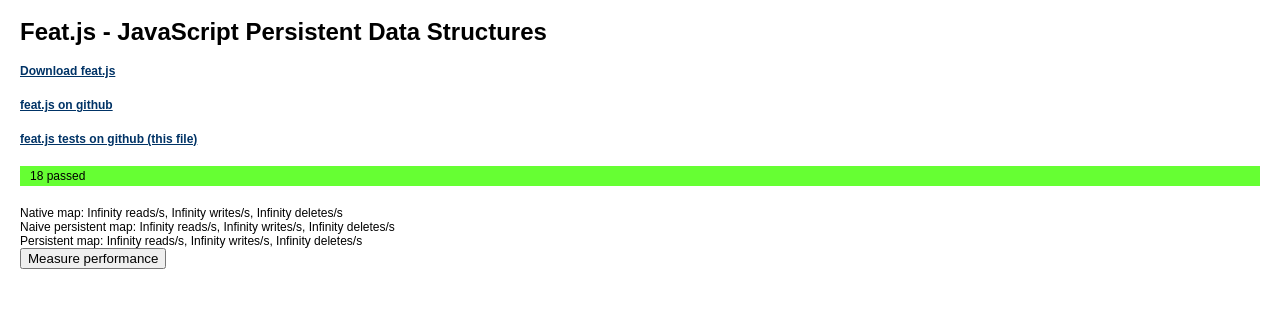
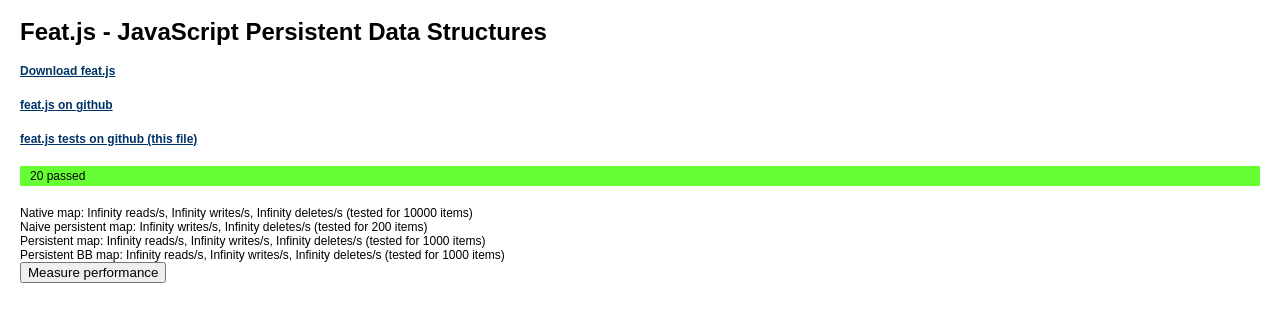
Before and after one commit to josef-jelinek/cofy, a plain HTML site: page tests/test-feat.html in a window 1280 px wide. Both pictures are taken after a click on the button "Measure performance". Drawn offline with Linux system fonts and the light colour scheme.

Commit message:
working bb-tree map

```diff
--- a/lang/feat-bb-map.js
+++ b/lang/feat-bb-map.js
@@ -11,7 +11,11 @@ var FEAT_BB = (function (nil) {
     return freeze_object({ key: key, val: val, lev: lev, lo: lo, hi: hi });
   };
 
-  var go_lo = function (node, lt) { return lt && lt(key, node.key) || !lt && key < node.key; };
+  var with_lev = function (node, lev) { return new_node(node.key, node.val, lev, node.lo, node.hi); };
+  var with_lo_hi = function (node, lo, hi) { return new_node(node.key, node.val, node.lev, lo, hi); };
+  var with_lo = function (node, lo) { return lo === node.lo ? node : with_lo_hi(node, lo, node.hi); };
+  var with_hi = function (node, hi) { return hi === node.hi ? node : with_lo_hi(node, node.lo, hi); };
+  var go_lo = function (node, key, lt) { return lt && lt(key, node.key) || !lt && key < node.key; };
 
   var has = function (node, key, lt) {
     while (node) {
@@ -32,23 +36,48 @@ var FEAT_BB = (function (nil) {
   };
 
   var put = function (node, key, val, lt) {
+    if (!node)
+      return new_node(key, val, 0);
+    if (key === node.key)
+      return val === node.val ? node : new_node(key, val, node.lev, node.lo, node.hi);
+    node = go_lo(node, key, lt) ? skew(node, put(node.lo, key, val, lt)) : skew(with_hi(node, put(node.hi, key, val, lt)));
+    return split(node);
   };
 
   var rm = function (node, key, lt) {
+    if (node) {
+      var lo = node.lo, hi = node.hi, hi_lo, lev = node.lev;
+      if (key === node.key) {
+        if (!lo || !hi)
+          return lo || hi;
+        for (hi_lo = hi; hi_lo.lo; hi_lo = hi_lo.lo) ; // find replacement
+        node = new_node(hi_lo.key, hi_lo.val, lev, lo, hi = rm(hi, hi_lo.key, lt));
+      } else {
+        node = go_lo(node, key, lt) ? with_lo(node, lo = rm(lo, key, lt)) : with_hi(node, hi = rm(hi, key, lt));
+      }
+      if (lo && lo.lev < lev - 1 || hi && hi.lev < lev - 1) {
+        node = new_node(node.key, node.val, lev - 1, lo, hi && hi.lev > lev ? with_lev(hi, lev - 1) : hi);
+        node = skew(node);
+        if (node.hi)
+          node = with_hi(node, skew(node.hi));
+        if (node.hi && node.hi.hi)
+          node = with_hi(node, with_hi(node.hi, skew(node.hi.hi)));
+        node = split(node);
+        if (node.hi)
+          node = with_hi(node, split(node.hi));
+      }
+    }
+    return node;
   };
 
-  var skew = function (node) {
-    if (!node || !node.lo || node.lev > node.lo.lev)
-      return node;
-    var lo = node.lo, new_hi = new_node(node.key, node.val, node.lev, lo.hi, node.hi);
-    return new_node(lo.key, lo.val, lo.lev, lo.lo, new_hi);
+  var skew = function (node, lo) {
+    lo = lo || node.lo;
+    return !lo || node.lev > lo.lev ? with_lo(node, lo) : with_hi(lo, with_lo(node, lo.hi));
   };
 
   var split = function (node) {
-    if (!node || !node.hi || !node.hi.hi || node.lev > node.hi.hi.lev)
-      return node;
-    var hi = node.hi, new_lo = new_node(node.key, node.val, node.lev, node.lo, hi.lo);
-    return new_node(hi.key, hi.val, hi.lev + 1, new_lo, hi.hi);
+    var hi = node.hi;
+    return !hi || !hi.hi || node.lev > hi.hi.lev ? node : new_node(hi.key, hi.val, hi.lev + 1, with_hi(node, hi.lo), hi.hi);
   };
 
   var keys = function (node, a) {
--- a/tests/test-feat.html
+++ b/tests/test-feat.html
@@ -68,7 +68,14 @@
             for (i = 0; i < a.length; i++)
               map1 = map1.assoc(a[i], i + 1);
             var map2 = map1;
-            for (i = 0; i < a.length; i++)
+            for (i = 0; i < a.length / 2 | 0; i++)
+              map2 = map2.dissoc(a[i]);
+            this.isSame(map2.count(), a.length / 2 | 0);
+            for (i = 0; i < a.length / 2 | 0; i++)
+              this.isUndefined(map2.get(a[i]));
+            for (i = a.length / 2 | 0; i < a.length; i++)
+              this.isSame(map2.get(a[i]), i + 1);
+            for (i = a.length / 2 | 0; i < a.length; i++)
               map2 = map2.dissoc(a[i]);
             this.isSame(map1.count(), a.length);
             this.isSame(map2.count(), 0);
@@ -138,7 +145,13 @@
             for (i = 0; i < a.length; i++)
               map1 = map1.assoc(a[i], i + 1);
             var map2 = map1;
-            for (i = 0; i < a.length; i++)
+            for (i = 0; i < a.length / 2 | 0; i++)
+              map2 = map2.dissoc(a[i]);
+            for (i = 0; i < a.length / 2 | 0; i++)
+              this.isUndefined(map2.get(a[i]));
+            for (i = a.length / 2 | 0; i < a.length; i++)
+              this.isSame(map2.get(a[i]), i + 1);
+            for (i = a.length / 2 | 0; i < a.length; i++)
               map2 = map2.dissoc(a[i]);
             for (i = 0; i < a.length; i++)
               this.isSame(map1.get(a[i]), i + 1);
@@ -163,12 +176,51 @@
             for (i = 0; i < a.length; i++)
               map1 = FEAT.assoc(map1, a[i], i + 1);
             var map2 = map1;
-            for (i = 0; i < a.length; i++)
+            for (i = 0; i < a.length / 2 | 0; i++)
+              map2 = FEAT.dissoc(map2, a[i]);
+            for (i = 0; i < a.length / 2 | 0; i++)
+              this.isUndefined(map2[a[i]]);
+            for (i = a.length / 2 | 0; i < a.length; i++)
+              this.isSame(map2[a[i]], i + 1);
+            for (i = a.length / 2 | 0; i < a.length; i++)
               map2 = FEAT.dissoc(map2, a[i]);
             for (i = 0; i < a.length; i++)
               this.isSame(map1[a[i]], i + 1);
             for (i = 0; i < a.length; i++)
               this.isUndefined(map2[a[i]]);
+          }
+        },
+        bb_map: {
+          adding_items: function () {
+            var i, a = ['y', 'a', 'c', 'z', 'b', 'x'];
+            var map1 = FEAT_BB.map();
+            var map2 = map1;
+            for (i = 0; i < a.length; i++)
+              map2 = map2.assoc(a[i], i + 1);
+            this.isNotSame(map1, map2);
+            for (i = 0; i < a.length; i++)
+              this.isUndefined(map1.get(a[i]));
+            for (i = 0; i < a.length; i++)
+              this.isSame(map2.get(a[i]), i + 1);
+          },
+          removing_items: function () {
+            var i, a = ['c', 'z', 'y', 'a', 'x', 'b'];
+            var map1 = FEAT_BB.map();
+            for (i = 0; i < a.length; i++)
+              map1 = map1.assoc(a[i], i + 1);
+            var map2 = map1;
+            for (i = 0; i < a.length / 2 | 0; i++)
+              map2 = map2.dissoc(a[i]);
+            for (i = 0; i < a.length / 2 | 0; i++)
+              this.isUndefined(map2.get(a[i]));
+            for (i = a.length / 2 | 0; i < a.length; i++)
+              this.isSame(map2.get(a[i]), i + 1);
+            for (i = a.length / 2 | 0; i < a.length; i++)
+              map2 = map2.dissoc(a[i]);
+            for (i = 0; i < a.length; i++)
+              this.isSame(map1.get(a[i]), i + 1);
+            for (i = 0; i < a.length; i++)
+              this.isUndefined(map2.get(a[i]));
           }
         },
         vector: {}
@@ -186,9 +238,11 @@
   <div id="time1"></div>
   <div id="time2"></div>
   <div id="time3"></div>
+  <div id="time4"></div>
   <div><button onclick="measure();">Measure performance</button></div>
   <script src="../tools/test.js"></script>
   <script src="../lang/feat.js"></script>
+  <script src="../lang/feat-bb-map.js"></script>
   <script>
     function time(f) {
       var time = new Date().getTime();
@@ -212,11 +266,11 @@
         for (i = 0; i < n; i++)
           delete o['a' + i];
       }));
-      return 'Native map: ' + rd + ' reads/s, ' + wr + ' writes/s, ' + rm + ' deletes/s';
+      return 'Native map: ' + rd + ' reads/s, ' + wr + ' writes/s, ' + rm + ' deletes/s (tested for ' + n + ' items)';
     }
 
     function time_naive() {
-      var i, t = 0, n = 1000, map = FEAT.nap();
+      var i, t = 0, n = 200, map = FEAT.nap();
       var wr = Math.round(n * 1000 / time(function () {
         for (i = 0; i < n; i++)
           map = map.assoc('a' + i * 113 % n, i);
@@ -231,7 +285,7 @@
         for (i = 0; i < n; i++)
           map = map.dissoc('a' + i);
       }));
-      return 'Naive persistent map: ' + rd + ' reads/s, ' + wr + ' writes/s, ' + rm + ' deletes/s';
+      return 'Naive persistent map: ' + wr + ' writes/s, ' + rm + ' deletes/s (tested for ' + n + ' items)';
     }
 
     function time_persistent() {
@@ -250,7 +304,26 @@
         for (i = 0; i < n; i++)
           map = map.dissoc('a' + i);
       }));
-      return 'Persistent map: ' + rd + ' reads/s, ' + wr + ' writes/s, ' + rm + ' deletes/s';
+      return 'Persistent map: ' + rd + ' reads/s, ' + wr + ' writes/s, ' + rm + ' deletes/s (tested for ' + n + ' items)';
+    }
+
+    function time_bb_persistent() {
+      var i, t = 0, n = 1000, map = FEAT_BB.map();
+      var wr = Math.round(n * 1000 / time(function () {
+        for (i = 0; i < n; i++)
+          map = map.assoc('a' + i * 113 % n, i);
+        for (i = 0; i < n; i++)
+          map = map.assoc('a' + i * 113 % n, i + 1);
+      }));
+      var rd = Math.round(n * 1000 / time(function () {
+        for (i = 0; i < n; i++)
+          t += map.get('a' + i);
+      }));
+      var rm = Math.round(n * 1000 / time(function () {
+        for (i = 0; i < n; i++)
+          map = map.dissoc('a' + i);
+      }));
+      return 'Persistent BB map: ' + rd + ' reads/s, ' + wr + ' writes/s, ' + rm + ' deletes/s (tested for ' + n + ' items)';
     }
 
     function run() {
@@ -264,9 +337,11 @@
       var time1 = document.getElementById('time1');
       var time2 = document.getElementById('time2');
       var time3 = document.getElementById('time3');
+      var time4 = document.getElementById('time4');
       time1.innerHTML = time_native();
       time2.innerHTML = time_naive();
       time3.innerHTML = time_persistent();
+      time4.innerHTML = time_bb_persistent();
     }
   </script>
 </body>
```
